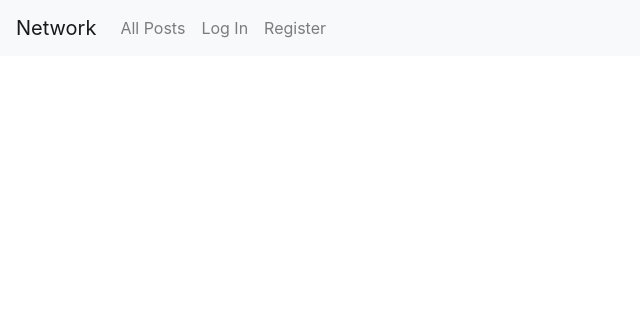
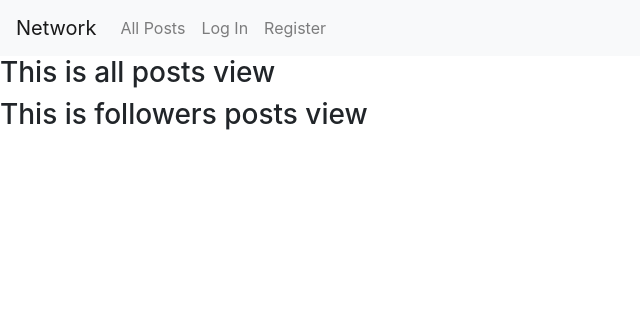
Before and after one commit to NikolaJo123/CS50-Network, a Django app: page / in a window 1280 px wide. Shown: the top 316 px of the page, without its empty margins (0-640 px from the left). Run offline with Django 3.2, Linux system fonts and the light colour scheme; some libraries are stand-ins or nearby versions.

```diff
--- a/network/templates/network/index.html
+++ b/network/templates/network/index.html
@@ -16,6 +16,10 @@
     <hr>
 {% endif %}
     <div id="posts_view">
+        <h3>This is all posts view</h3>
+    </div>
+    <div id="Followers_view">
+        <h3>This is followers posts view</h3>
     </div>
 {% endblock %}
 
```
